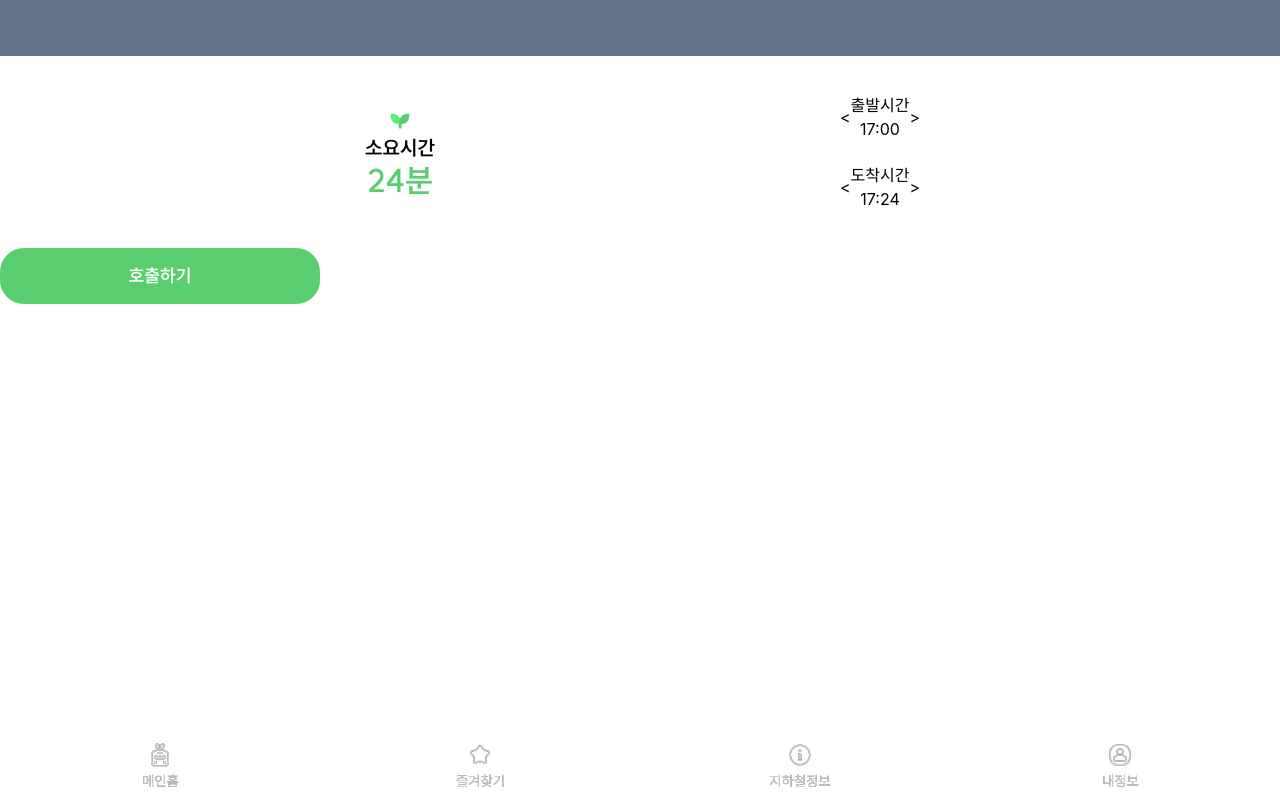
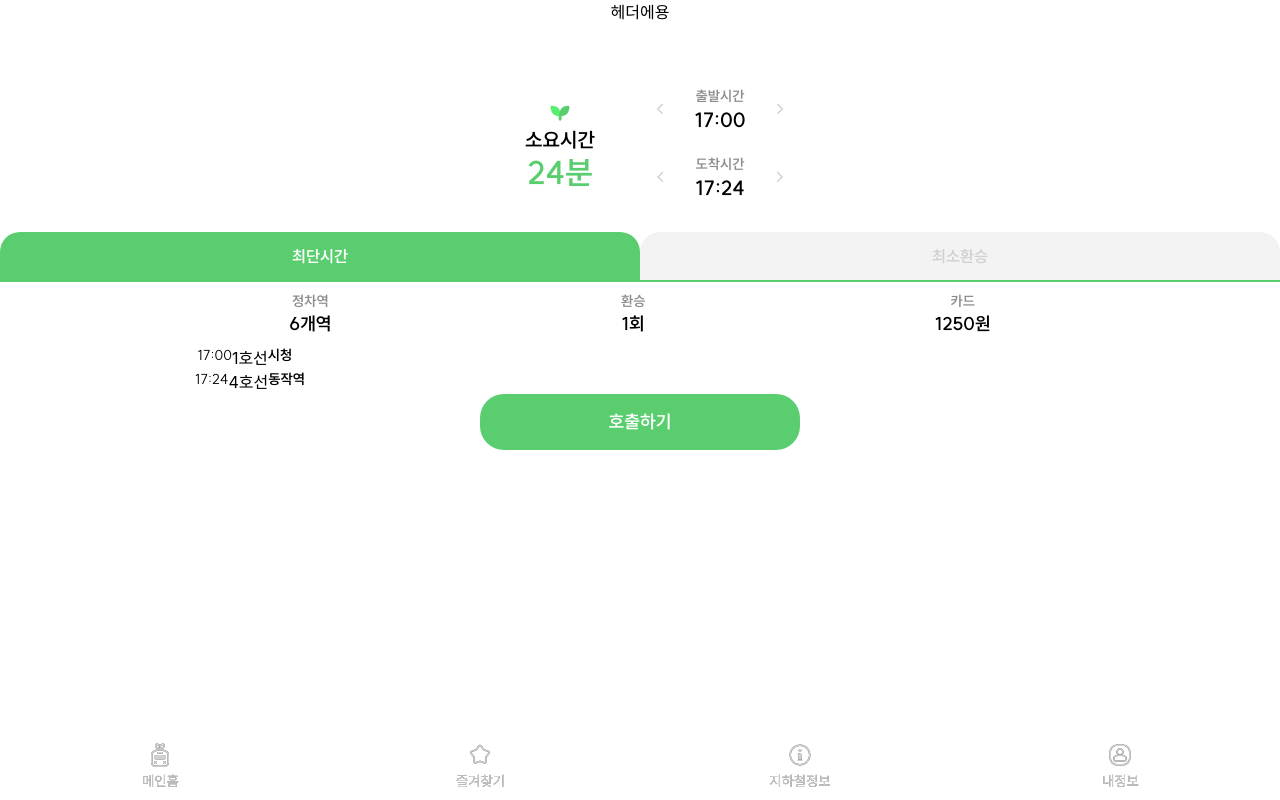
Before and after one commit to Legitgoons/Everyones-Subway, a React (Create React App) app: page /routeinfo in a window 1280 px wide. Built offline with nearby package versions, Linux system fonts and the light colour scheme.

Commit message:
이동경로 정보 page

```diff
--- a/src/App.js
+++ b/src/App.js
@@ -4,7 +4,7 @@ import { Routes, Route, useLocation } from "react-router-dom";
 import Navbar from "./components/Navbar/Navbar"
 import SplashPage from "./pages/Splash/SplashPage"
 import MainPage from "./pages/Main/MainPage"
-import SelectPage from "./pages/Main/SelectPage";
+import SelectPage from "./pages/Main/PathSelectPage";
 import RouteInfo from "./pages/Main/SelectRouteInfoPage";
 import StarPage from "./pages/Star/StarPage"
 import NotFound from "./pages/NotFoundPage";
--- a/src/components/Route/RouteInfo.jsx
+++ b/src/components/Route/RouteInfo.jsx
@@ -1,4 +1,4 @@
-import React from 'react';
+import React, { useState } from 'react';
 import { NavLink } from 'react-router-dom';
 import { ReactComponent as Sesac } from '../../assets/images/sesac.svg'
 
@@ -25,37 +25,87 @@ const dummy = {
 }
 
 const RouteInfo = () => {
+  const [activeButton, setActiveButton] = useState("shortestTime");
+  const shortestTimeClasses = activeButton === "shortestTime" ? "bg-p1 text-white" : "bg-g6 text-g4";
+  const minimumTransferClasses = activeButton === "minimumTransfer" ? "bg-p1 text-white" : "bg-g6 text-g4";
+
+
   return (
-    <div className='flex flex-col'>
-      <div className='h-14 bg-slate-500'></div>
-      <div className='flex justify-evenly items-center h-48'>
-        <div className='flex flex-col justify-center items-center h-40 w-40 border-g5'>
+    <div className='flex flex-col items-center'>
+      <div className='h-14'>헤더에용</div>
+      <div className='flex justify-evenly items-center h-44'>
+        <div className='flex flex-col justify-center items-center h-40 w-40 border-solid border-1 border-g5'>
           <Sesac />
           <p className='h4b'>소요시간</p>
           <p className='h1b text-p1'>{dummy.travelTime}분</p>
         </div>
         <div className='flex flex-col justify-evenly items-center h-40 w-40'>
-          <div className='flex'>
-            <button>&lt;</button>
+          <div className='flex w-40 justify-around'>
+            <button className='p3b text-g4'>&lt;</button>
             <div className='flex flex-col'>
-              <p>출발시간</p>
-              <div>{dummy.depTime}</div>
+              <p className='p3b text-g3'>출발시간</p>
+              <p className='h4b'>{dummy.depTime}</p>
             </div>
-            <button>&gt;</button>
+            <button className='p3b text-g4'>&gt;</button>
           </div>
-          <div className='flex'>
-            <button>&lt;</button>
+          <div className='flex w-40 justify-around'>
+            <button className='p3b text-g4'>&lt;</button>
             <div className='flex flex-col'>
-              <p>도착시간</p>
-              <div>{dummy.arrTime}</div>
+              <p className='p3b text-g3'>도착시간</p>
+              <p className='h4b'>{dummy.arrTime}</p>
             </div>
-            <button>&gt;</button>
+            <button className='p3b text-g4'>&gt;</button>
           </div>
         </div>
       </div>
-      <div>
-
+      <div className='w-full h-12'>
+      <button
+          className={`w-1/2 h-full rounded-t-20 rounded-b-none p2b ${shortestTimeClasses}`}
+          onClick={() => setActiveButton("shortestTime")}
+        >
+          최단시간
+        </button>
+        <button
+          className={`w-1/2 h-full rounded-t-20 rounded-b-none p2b ${minimumTransferClasses}`}
+          onClick={() => setActiveButton("minimumTransfer")}
+        >
+          최소환승
+        </button>
       </div>
+      <div className='w-full h-0.5 bg-p1' />
+      <div className='flex justify-evenly w-full h-16'>
+        <div className='flex flex-col justify-center items-center'>
+          <p className='p3b text-g3'>정차역</p>
+          <p className='p1b'>{dummy.stops}개역</p>
+        </div>
+        <div className='flex flex-col justify-center items-center'>
+          <p className='p3b text-g3'>환승</p>
+          <p className='p1b'>{dummy.transfer}회</p>
+        </div>
+        <div className='flex flex-col justify-center items-center'>
+          <p className='p3b text-g3'>카드</p>
+          <p className='p1b'>{dummy.cost}원</p>
+        </div>
+      </div>
+      <div className='flex flex-col flex-grow w-full'>
+        <div className='flex justify-around'>
+          <div className='flex'>
+            <p className='p3r'>{dummy.depTime}</p>
+            <div>{dummy.depLine}</div>
+            <p className='p3b'>{dummy.depSt}</p>
+          </div>
+          <div />
+          <div />
+        </div>
+        <div className='flex justify-around'>
+          <div className='flex'>
+            <p className='p3r'>{dummy.arrTime}</p>
+            <div>{dummy.arrLine}</div>
+            <p className='p3b'>{dummy.arrSt}</p>
+          </div>
+          <div />
+          <div />
+        </div>      </div>
       {/* <NavLink to="/select"> */}
       <button className='flex justify-center items-center w-80 h-14 bg-p1 p1b text-white rounded-3xl'>
         호출하기
```
